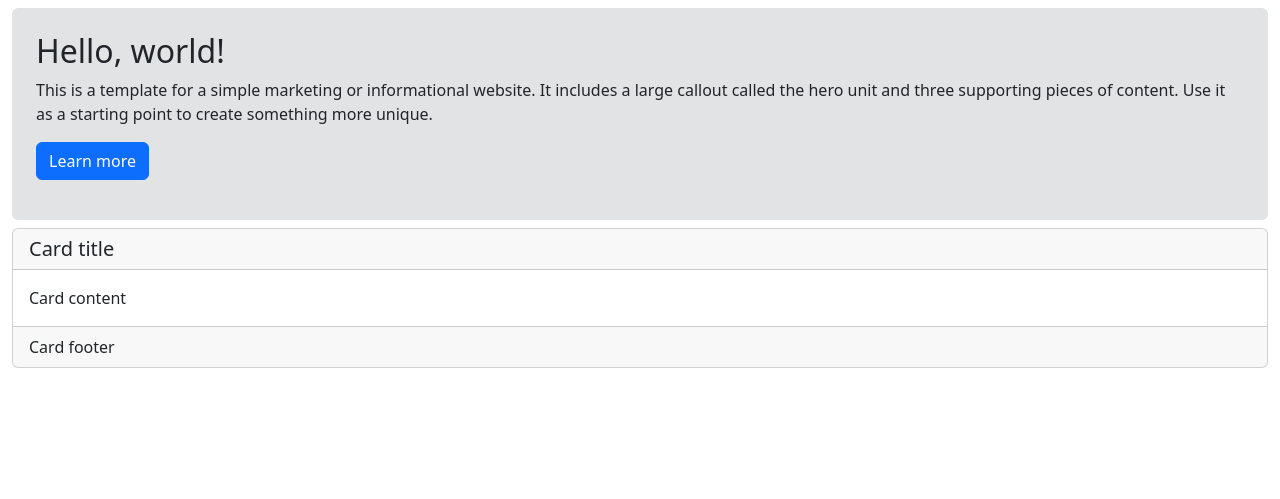
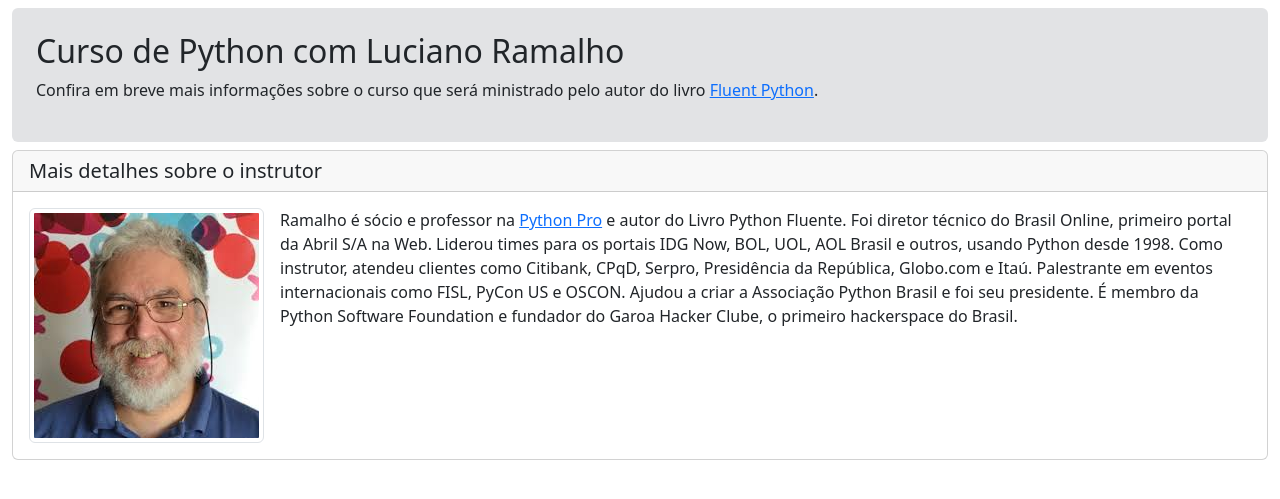
Before and after one commit to Zanettifabio/django02, a Django app: page / in a window 1280 px wide. Shown: the part 56-555 px from the top of the page. Run offline with Django 4.2, Linux system fonts and the light colour scheme; some libraries are stand-ins or nearby versions.

Commit message:
land page customizada

```diff
--- a/pypro02/base/templates/base/home.html
+++ b/pypro02/base/templates/base/home.html
@@ -11,6 +11,7 @@
     <meta name="description" content="Página do curso Python Pro">
     <meta name="author" content="Fabio Zanetti">
 
+    <link rel="icon" type="image/png" href="{% static 'img/favicon.png' %}">
     <link href="{% static 'css/bootstrap.min.css' %}" rel="stylesheet">
     <link href="{% static 'css/style.css' %}" rel="stylesheet">
 	<script src="{% static 'js/jquery.min.js' %}"></script>
@@ -41,13 +42,11 @@
 
 			<div class="jumbotron bg-secondary-subtle rounded p-4 my-2">
 				<h2>
-					Hello, world!
+					Curso de Python com Luciano Ramalho
 				</h2>
 				<p>
-					This is a template for a simple marketing or informational website. It includes a large callout called the hero unit and three supporting pieces of content. Use it as a starting point to create something more unique.
-				</p>
-				<p>
-					<a class="btn btn-primary btn-large" href="#">Learn more</a>
+					Confira em breve mais informações sobre o curso que será ministrado pelo autor do livro
+					<a href="https://www.amazon.com/_/dp/1491946008?tag=oreilly20-20" target="_blank">Fluent Python</a>.
 				</p>
 			</div>
 		</div>
@@ -56,15 +55,20 @@
 		<div class="col-md-12">
 			<div class="card">
 				<h5 class="card-header">
-					Card title
+					Mais detalhes sobre o instrutor
 				</h5>
 				<div class="card-body">
 					<p class="card-text">
-						Card content
+						<img class="img-thumbnail float-start me-3" src="{% static 'img/Luciano-Ramalho.jpeg' %}"
+							 alt="Foto do Luciano Ramalho">
+						Ramalho é sócio e professor na <a href="https://www.python.pro.br">Python
+						Pro</a> e autor do Livro Python Fluente. Foi diretor técnico do Brasil Online, primeiro portal
+						da Abril S/A na Web. Liderou times para os portais IDG Now, BOL, UOL, AOL Brasil e outros,
+						usando Python desde 1998. Como instrutor, atendeu clientes como Citibank, CPqD, Serpro,
+						Presidência da República, Globo.com e Itaú. Palestrante em eventos internacionais como FISL,
+						PyCon US e OSCON. Ajudou a criar a Associação Python Brasil e foi seu presidente. É membro da
+						Python Software Foundation e fundador do Garoa Hacker Clube, o primeiro hackerspace do Brasil.
 					</p>
-				</div>
-				<div class="card-footer">
-					Card footer
 				</div>
 			</div>
 		</div>
```
Also changed, not shown: pypro02/base/static/img/Luciano-Ramalho.jpeg (added), pypro02/base/static/img/favicon.png (added).
